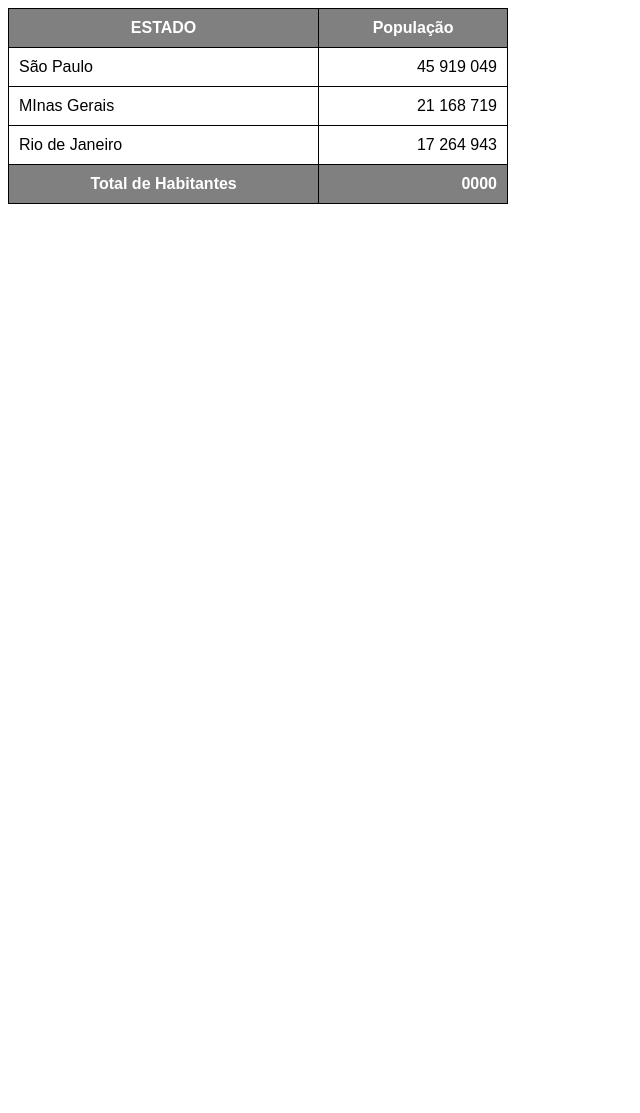
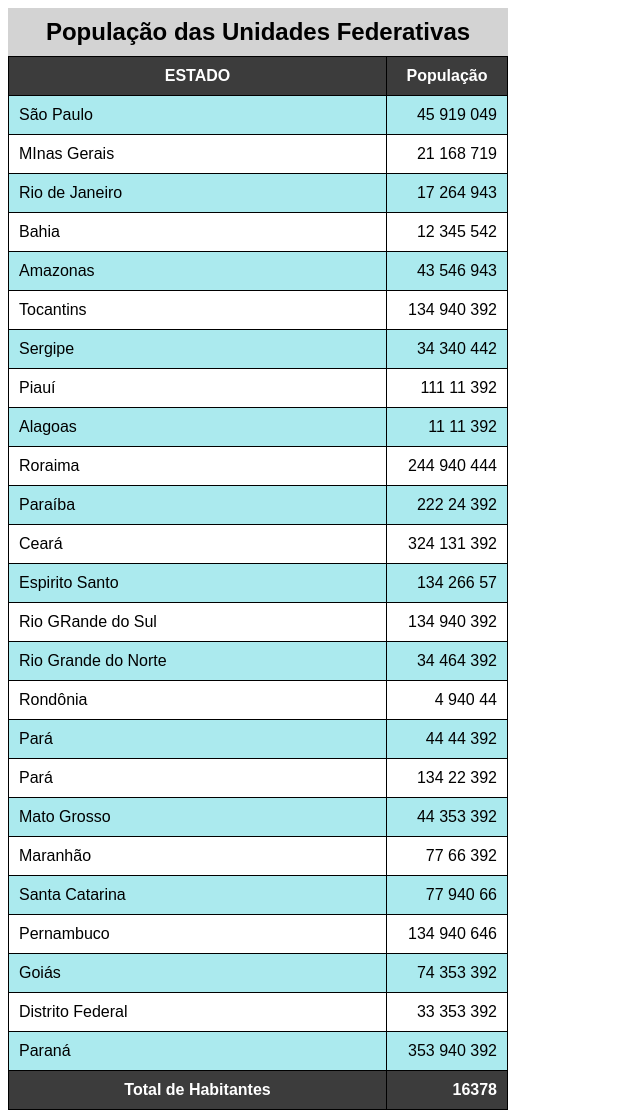
Before and after one commit to Cadu002/repositorio, a plain HTML site: page exercicios/ex23/tabela2.html in a window 1280 px wide. Shown: the whole page, without its empty margins (0-640 px from the left). Before the commit the page ends 800 px from the top, so only its background shows below. Drawn offline with Linux system fonts and the light colour scheme.

Commit message:
fim do ex2

```diff
--- a/exercicios/ex23/tabela2.html
+++ b/exercicios/ex23/tabela2.html
@@ -13,6 +13,14 @@
         table {
             width: 500px;
             border-collapse: collapse;
+            position: relative;
+        }
+
+        caption {
+            font-size: 1.5em;
+            font-weight: bold;
+            padding: 10px;
+            background-color: lightgrey;
         }
 
         td,
@@ -21,25 +29,36 @@
             padding: 10px;
         }
 
-        td.nmr{
+        td.nmr {
             text-align: right;
+        }
+
+        thead>tr>th {
+            position: sticky;
+            top: -1px;
+            background-color: rgb(60, 60, 60);
         }
 
         thead,
         tfoot {
-            background-color: gray;
+            background-color: rgb(60, 60, 60);
             color: #fff;
         }
 
+        tbody>tr:nth-child(odd) {
+            /*2n -1 ou 2n*/
+            background-color: rgb(171, 234, 238);
+        }
     </style>
 </head>
 
 <body>
     <table>
+        <caption>População das Unidades Federativas</caption>
         <thead>
             <tr>
-                <th>ESTADO</th>
-                <th>População</th>
+                <th scope="col">ESTADO</th> <!--indica que os dados deste título estão na mesma coluna-->
+                <th scope="col" style="width: 100px;">População</th>
             </tr>
         </thead>
         <tbody>
@@ -55,11 +74,99 @@
                 <td>Rio de Janeiro</td>
                 <td class="nmr">17 264 943</td>
             </tr>
+            <tr>
+                <td>Bahia</td>
+                <td class="nmr">12 345 542</td>
+            </tr>
+            <tr>
+                <td>Amazonas</td>
+                <td class="nmr">43 546 943</td>
+            </tr>
+            <tr>
+                <td>Tocantins</td>
+                <td class="nmr">134 940 392</td>
+            </tr>
+            <tr>
+                <td>Sergipe</td>
+                <td class="nmr">34 340 442</td>
+            </tr>
+            <tr>
+                <td>Piauí</td>
+                <td class="nmr">111 11 392</td>
+            </tr>
+            <tr>
+                <td>Alagoas</td>
+                <td class="nmr">11 11 392</td>
+            </tr>
+            <tr>
+                <td>Roraima</td>
+                <td class="nmr">244 940 444</td>
+            </tr>
+            <tr>
+                <td>Paraíba</td>
+                <td class="nmr">222 24 392</td>
+            </tr>
+            <tr>
+                <td>Ceará</td>
+                <td class="nmr">324 131 392</td>
+            </tr>
+            <tr>
+                <td>Espirito Santo</td>
+                <td class="nmr">134 266 57</td>
+            </tr>
+            <tr>
+                <td>Rio GRande do Sul</td>
+                <td class="nmr">134 940 392</td>
+            </tr>
+            <tr>
+                <td>Rio Grande do Norte</td>
+                <td class="nmr">34 464 392</td>
+            </tr>
+            <tr>
+                <td>Rondônia</td>
+                <td class="nmr">4 940 44</td>
+            </tr>
+            <tr>
+                <td>Pará</td>
+                <td class="nmr">44 44 392</td>
+            </tr>
+            <tr>
+                <td>Pará</td>
+                <td class="nmr">134 22 392</td>
+            </tr>
+            <tr>
+                <td>Mato Grosso</td>
+                <td class="nmr">44 353 392</td>
+            </tr>
+            <tr>
+                <td>Maranhão</td>
+                <td class="nmr">77 66 392</td>
+            </tr>
+            <tr>
+                <td>Santa Catarina</td>
+                <td class="nmr">77 940 66</td>
+            </tr>
+            <tr>
+                <td>Pernambuco</td>
+                <td class="nmr">134 940 646</td>
+            </tr>
+            <tr>
+                <td>Goiás</td>
+                <td class="nmr">74 353 392</td>
+            </tr>
+            <tr>
+                <td>Distrito Federal</td>
+                <td class="nmr">33 353 392</td>
+            </tr>
+            <tr>
+                <td>Paraná</td>
+                <td class="nmr">353 940 392</td>
+            </tr>
         </tbody>
         <tfoot>
             <tr>
-                <th>Total de Habitantes</th>
-                <td class="nmr"><strong>0000</strong></td>
+                <th scope="row">Total de Habitantes</th> <!--indica que os dados deste título estão na mesma linha-->
+                <td class="nmr"><strong>16378</strong></td>
             </tr>
         </tfoot>
     </table>
```
Also changed, not shown: exercicios/ex23/tabela3.html (added, +11 -0 lines).
